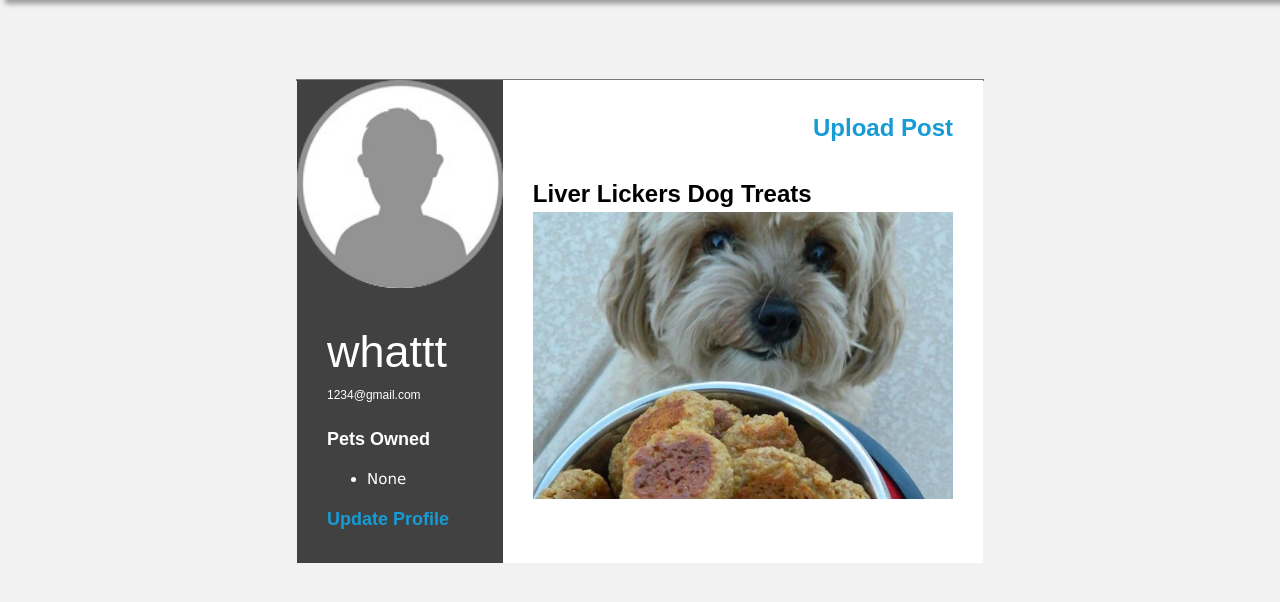
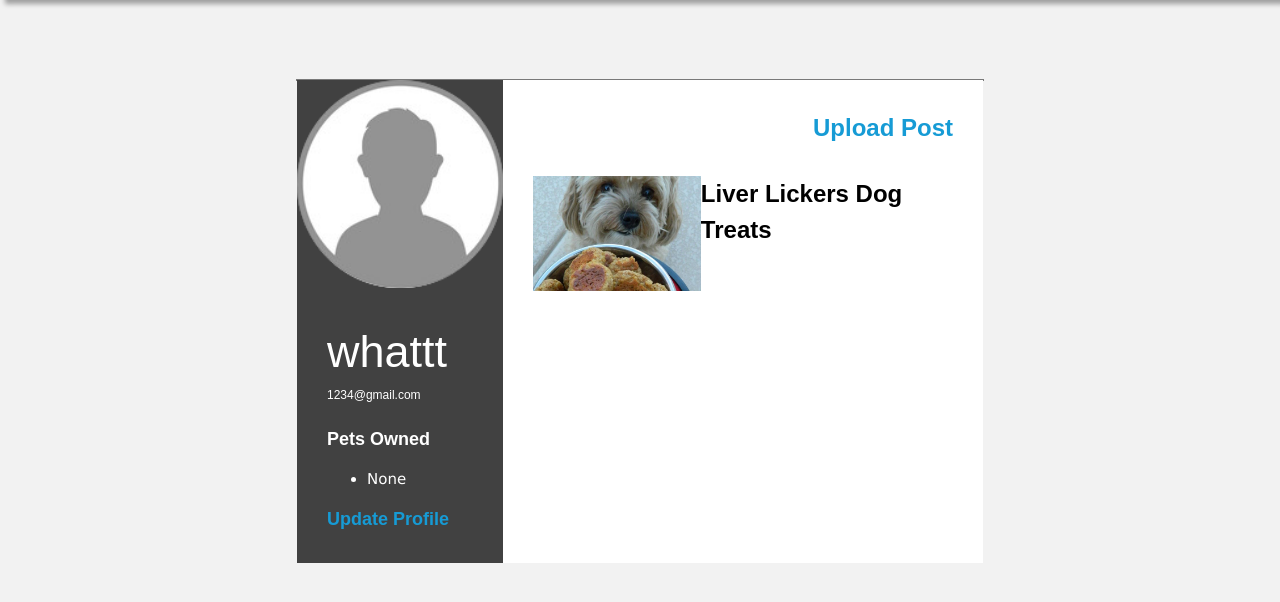
Before and after one commit to YijunFang/Pet_Recipe, a Flask app: page /profile in a window 1280 px wide. Shown: the part 169-771 px from the top of the page. Run offline with Flask 2, Linux system fonts and the light colour scheme; a user stored in the database is signed in; data comes from the database, SQL or seed files in the repository.

Commit message:
changed /recipe to use datanase lookup for compatiability

```diff
--- a/app/static/files/profile/profile.css
+++ b/app/static/files/profile/profile.css
@@ -1,6 +1,6 @@
 .profile_column_left{
   float:left;
-  width:30%;
+  width:40%;
   background-color:rgba(65, 65, 65, 1);
   color: white;
   height:100%;
@@ -8,7 +8,7 @@
 
 .profile_column_right{
   float:right;
-  width:70%;
+  width:60%;
 
 }
 .title_large {
@@ -51,3 +51,7 @@
 	left:70%;
 	overflow:hidden;
 }
+
+.profile_img{
+	width: 100%;
+}
--- a/app/templates/profile_test.html
+++ b/app/templates/profile_test.html
@@ -58,18 +58,30 @@
 
             {% for r in recipes %}
             <div id = "default_inner" >
-                <p class="heading_2">{{r.Recipe.title}}</p>
+
+
+                <div class="profile_column_left">
                 {% if r.Recipe.imagepath is not none %}
-                <img src="{{r.Recipe.imagepath}}" id="recipe_img"/>
+                <img src="{{r.Recipe.imagepath}}" class="profile_img"/>
                 {% else %}
-                <img src="../static/images/noimage.jpg" id="recipe_img"/>
+                <img src="../static/images/noimage.jpg" class="profile_img"/>
                 {% endif %}
+                </div>
+
+                <div clas="profile_column_right">
+                    <div id = "default_inner" >
+                        <a href="{{ url_for('recipe_view',recipeid= r.Recipe.id) }}" class="heading_2" >{{ r.Recipe.title }}</a><br><br />
+                    </div>
+                </div>
+
+                <div class="clear"></div>
+
             </div>
             {% endfor %}
 
             {% if recipes|count == 0 %}
             <div id = "default_inner" >
-                 <p class="heading_2">This user has no recipes yet</p>
+                 <p class="heading_2">This user has no recipes</p>
             </div>
             {% endif %}
 
--- a/app/templates/recipe.html
+++ b/app/templates/recipe.html
@@ -34,7 +34,7 @@
                                            <!-- Post Background -->
                     <img id="u18" class="img " src="../static/images/home/post_u18.png"/>
                         <div id="u21" class="text" style="visibility: visible;">
-                            <p><span> {{ user }}</span></p>
+                            <p><span> <a href="{{url_for('profile_view',userid=userid.id)}}">{{ user }}</a></span></p>
                         </div>
                         <p><span>Today 9:13 am</span></p>
                     </div>
--- a/app/views.py
+++ b/app/views.py
@@ -226,22 +226,31 @@ def register():
 
 @app.route('/recipe')
 def recipe_view():
+	"""
+	can't rely on every link going to /recipe to contain all the info set as
+	parameters from the previous page, so use db lookup with recipe id
+
+	"""
+
+	#case 1: handle links in form of {{ url_for('recipe_view',rid= r.Recipe.id }}
 	recipeid = request.args.get('recipeid')
-	title = request.args.get('title')
-	ingredient = request.args.get('ingredient')
-	instruction = request.args.get('instruction')
-	pettype= request.args.get('pettype')
-	user= request.args.get('user')
-	img= request.args.get('img')
+	if recipeid is not None:
+		recipe = db_session.query(Recipe,Pet_type,User).\
+								 filter(Recipe.type==Pet_type.id). \
+								 filter(Recipe.user_id==User.id). \
+								 filter(Recipe.id==recipeid).first()
+		return render_template("recipe.html",
+			recipeid=recipe.Recipe.id,
+			title=recipe.Recipe.title,
+			ingredient=recipe.Recipe.ingredient,
+			instruction=recipe.Recipe.instruction,
+			pettype=recipe.Pet_type.type,
+			user=recipe.User.user_name,
+			img=recipe.Recipe.imagepath,
+			userid=recipe.User.id)
 
-	return render_template("recipe.html",
-		recipeid=recipeid,
-		title=title,
-		ingredient=ingredient,
-		instruction=instruction,
-		pettype=pettype,
-		user=user,
-		img=img)
+	else:
+		return redirect('/')
 
 def allowed_file(filename):
 	return '.' in filename and \
```
